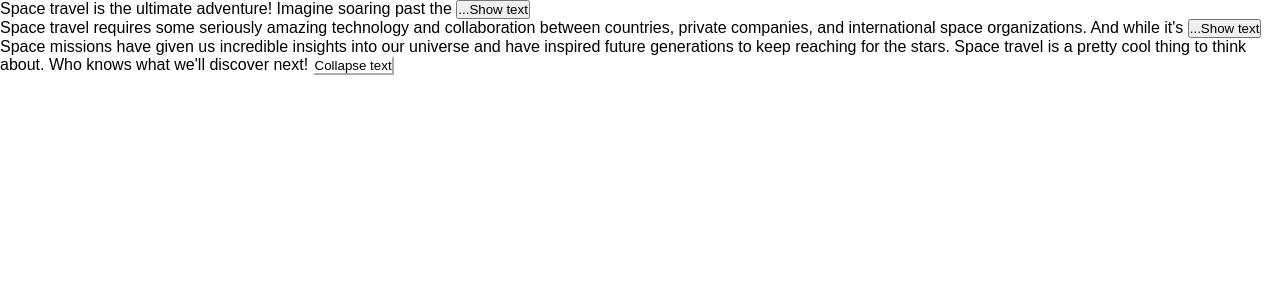
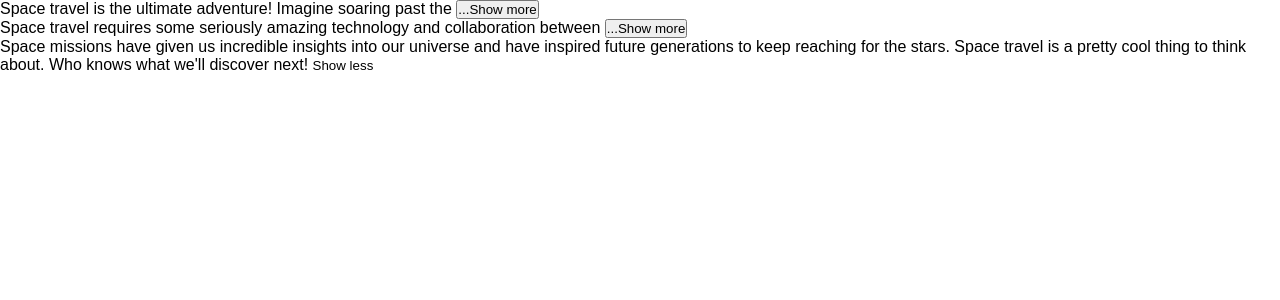
Before and after one commit to SenseiZarkoDukic/text-expander, a React (Create React App) app: page / in a window 1280 px wide. Shown: the top 300 px of the page. Built offline with nearby package versions, Linux system fonts and the light colour scheme.

Commit message:
Made button expand and collapse text

```diff
--- a/src/App.js
+++ b/src/App.js
@@ -1,18 +1,9 @@
 import { useState } from "react";
 
 export default function App() {
-  const [expanded, setExpanded] = useState(true);
-  const [expandButtonText, setExpandButtonText] = useState("Show more");
-  const [collapseButtonText, setCollapseButtonText] = useState("Show less");
-  const [collapsedNumWords, setCollapseNumWords] = useState(10);
-
   return (
     <div>
-      <TextExpander
-        onSetExpanded={setExpanded}
-        onSetCollapseNumWords={setCollapseNumWords}
-        collapsedNumWords={10}
-      >
+      <TextExpander collapsedNumWords={10}>
         Space travel is the ultimate adventure! Imagine soaring past the stars
         and exploring new worlds. It's the stuff of dreams and science fiction,
         but believe it or not, space travel is a real thing. Humans and robots
@@ -44,60 +35,78 @@ export default function App() {
 }
 
 function TextExpander({
-  collapsedNumWords,
-  expandButtonText = "Show text",
-  collapseButtonText = "Collapse text",
+  expandButtonText,
+  collapseButtonText,
   buttonColor = "#ff6622",
   expanded,
   className,
   children,
-  onSetExpanded,
-  onSetCollapseNumWords,
+  collapsedNumWords,
 }) {
+  const [exp, setExp] = useState(expanded);
+  const [expButtonText, setExpButtonText] = useState("Show more");
+  const [collButtonText, setCollButtonText] = useState("Show less");
+  const [collNumWords, setCollNumWords] = useState(10);
+  const [btnColor, setBtnColor] = useState("#0000FF");
+
   return (
     <div className="className">
-      {children.split(" ", collapsedNumWords).join(" ")}{" "}
+      <Text collapsedNumWords={collNumWords} children={children} exp={exp} />{" "}
       <Button
-        onSetExpanded={onSetExpanded}
-        expanded={expanded}
+        onSetExp={setExp}
+        exp={exp}
         expandButtonText={expandButtonText}
         collapseButtonText={collapseButtonText}
-        buttonColor={buttonColor}
         collapsedNumWords={collapsedNumWords}
-        onSetCollapseNumWords={onSetCollapseNumWords}
+        collNumWords={collNumWords}
+        onSetCollapseNumWords={setCollNumWords}
+        collButtonText={collButtonText}
+        expButtonText={expButtonText}
+        // btnColor={collapsedNumWords === 20 && setBtnColor(buttonColor)}
       />
     </div>
   );
 }
 
+function Text({ collapsedNumWords, children, exp }) {
+  return (
+    <>{exp ? children : children.split(" ", collapsedNumWords).join(" ")}</>
+  );
+}
+
 function Button({
-  onSetExpanded,
-  expanded,
+  onSetExp,
+  exp,
   expandButtonText,
   collapseButtonText,
   buttonColor,
   collapsedNumWords,
   onSetCollapseNumWords,
+  collButtonText,
+  expButtonText,
+  // btnColor,
 }) {
-  const handleExpand = (expanded) => {
-    onSetExpanded(!expanded);
-    onSetCollapseNumWords(!collapsedNumWords);
+  const handleExpand = (exp) => onSetExp(!exp);
+  const handleCollapse = (exp) => onSetExp(exp);
+
+  const btnStyle = {
+    background: "none",
+    border: "none",
+    padding: 0,
+    // buttonColor: btnColor,
   };
   return (
     <>
-      {!collapsedNumWords || expanded ? (
-        <button
-          style={{
-            buttonColor: buttonColor,
-            backgroundColor: "#fff",
-            borderColor: "#fff",
-          }}
-        >
-          {collapseButtonText}
+      {exp ? (
+        <button style={btnStyle} onClick={() => handleCollapse()}>
+          {collButtonText}
         </button>
       ) : (
-        <button style={{ buttonColor: buttonColor }} onClick={handleExpand}>
-          ...{expandButtonText}
+        <button
+          style={{ buttonColor: buttonColor }}
+          onClick={() => handleExpand()}
+        >
+          ...{expButtonText}
         </button>
       )}
     </>
```
